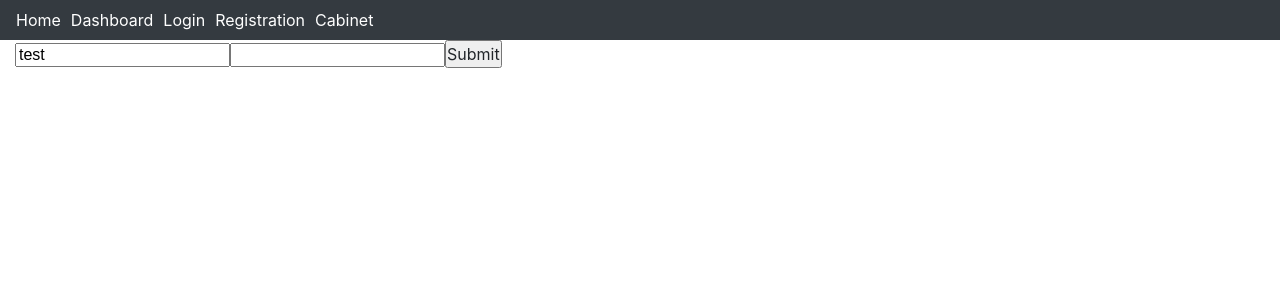
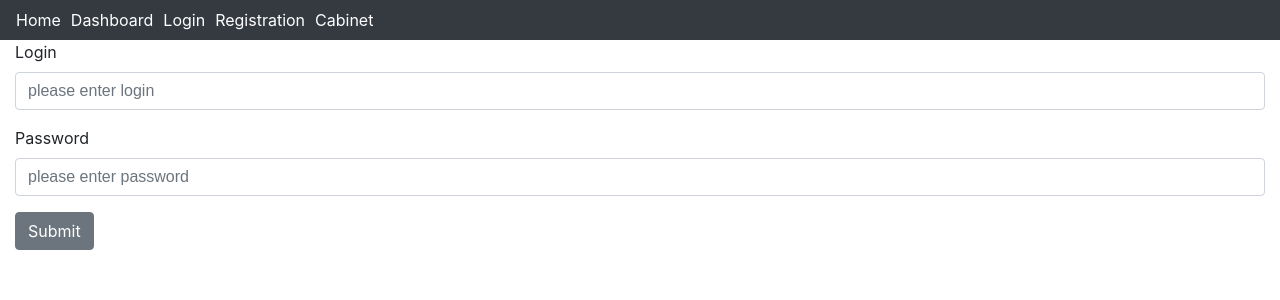
Before and after one commit to dimapanasiuk/mern, a React (Create React App) app in the folder client/: page /registration in a window 1280 px wide. Shown: the top 300 px of the page. Built offline with nearby package versions, Linux system fonts and the light colour scheme.

Commit message:
refactor: connect reactstrap with hook form

```diff
--- a/client/src/pages/registration/index.js
+++ b/client/src/pages/registration/index.js
@@ -1,8 +1,9 @@
 import React from "react";
 import axios from "axios";
 import { useForm } from "react-hook-form";
+import { Button, FormGroup, Label, Input as StrapInput } from "reactstrap";
 
-export default function Registration() {
+const Registration = () => {
   const { register, handleSubmit, errors } = useForm();
 
   const submitHandler = (requestData) => {
@@ -16,13 +17,33 @@ export default function Registration() {
       });
   };
 
+  const STR = "please enter";
+
   return (
     <form onSubmit={handleSubmit(submitHandler)}>
-      <input name="userName" defaultValue="test" ref={register} />
-      <input name="password" ref={register({ required: true })} />
-      {errors.password && <span>This field is required</span>}
+      <FormGroup>
+        <Label for="login">Login</Label>
+        <StrapInput
+          id="login"
+          placeholder={`${STR} login`}
+          name="userName"
+          innerRef={register}
+        />
+      </FormGroup>
+      <FormGroup>
+        <Label for="pas">Password</Label>
+        <StrapInput
+          id="pas"
+          placeholder={`${STR} password`}
+          name="password"
+          innerRef={register({ required: true })}
+        />
 
-      <input type="submit" />
+        {errors.password && <span>This field is required</span>}
+      </FormGroup>
+      <Button type="submit"> Submit</Button>
     </form>
   );
-}
+};
+
+export default Registration;
```
